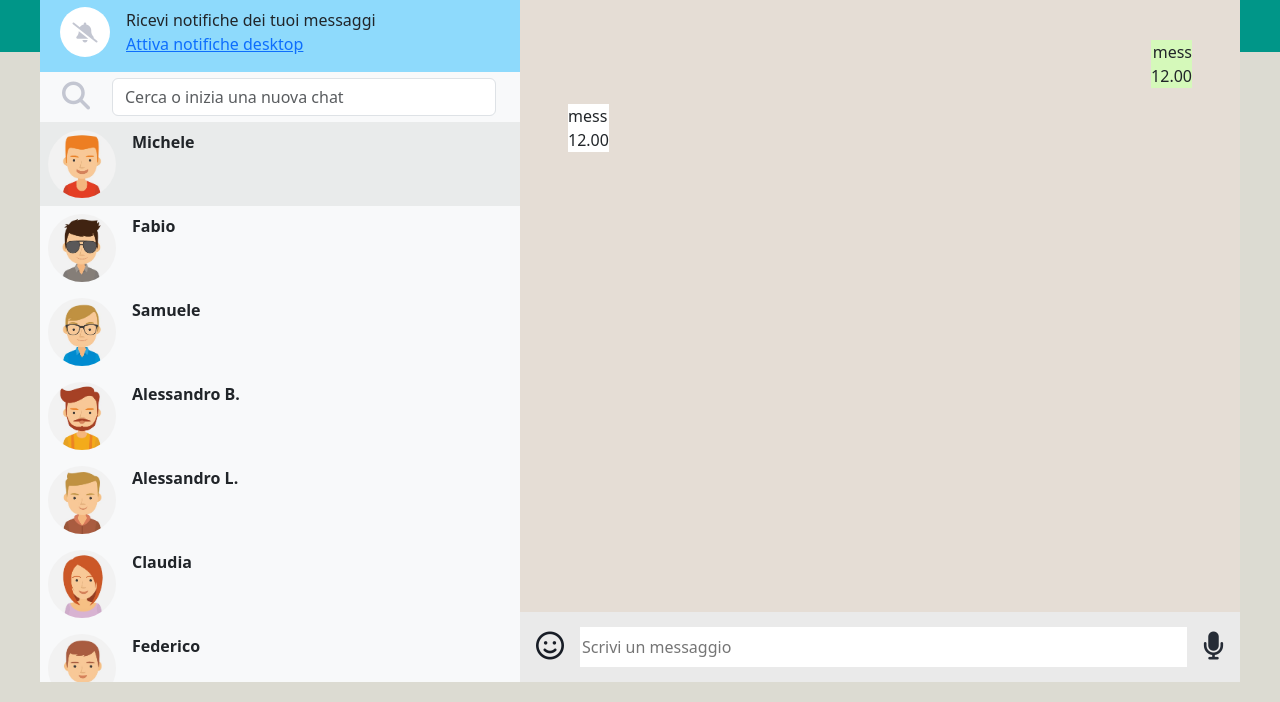
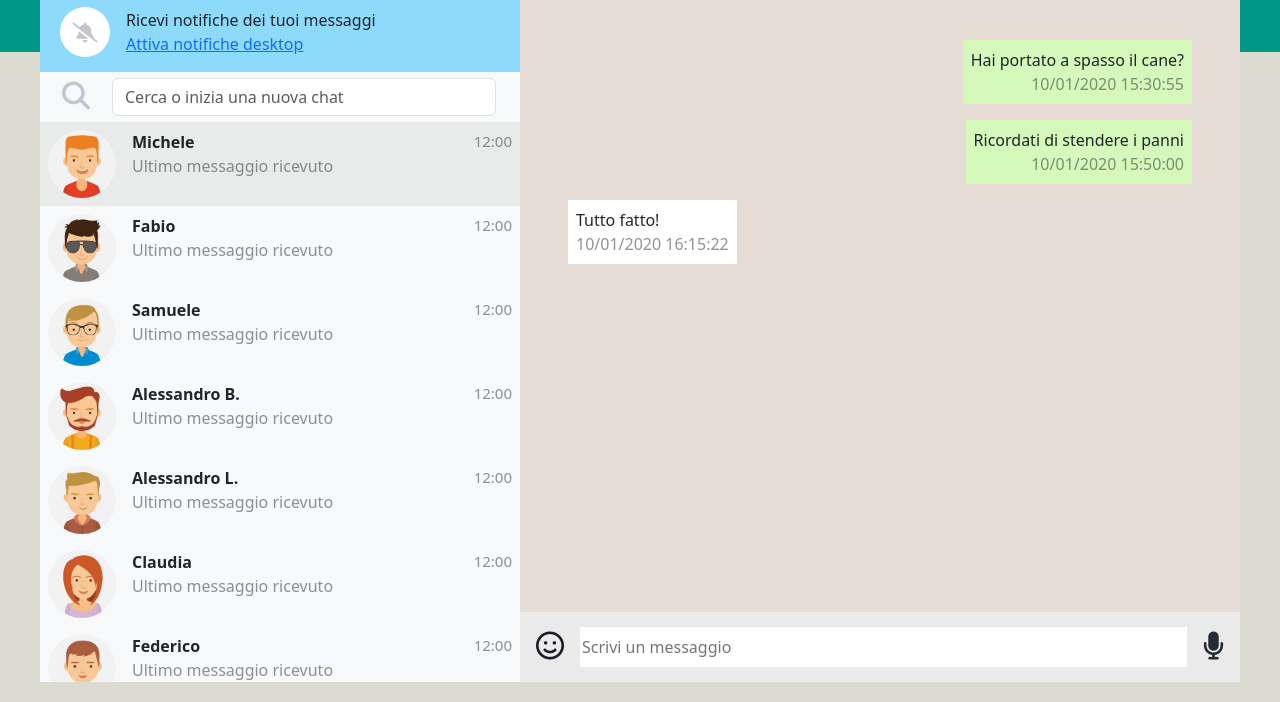
Before and after one commit to ClaudioScordari/vue-boolzapp, a plain HTML site: page index.html in a window 1280 px wide. Shown: the part 98-800 px from the top of the page. Drawn offline with nearby package versions, Linux system fonts and the light colour scheme.

Commit message:
Milestone 2 completata

```diff
--- a/css/style.css
+++ b/css/style.css
@@ -79,6 +79,10 @@ header.header-contacts {
     cursor: pointer;
 }
 
+nav.navbar {
+    height: 50px;
+}
+
 .contact-item {
     height: 15%;
     cursor: pointer;
@@ -88,8 +92,9 @@ header.header-contacts {
     background-color: #E9EBEB;
 }
 
-nav.navbar {
-    height: 50px;
+.last-access {
+    text-align: right;
+    font-size: 15px;
 }
 
 /***************************************/
@@ -111,14 +116,16 @@ header.header-chat {
     flex-direction: column;
 }
 
-.sent-mess {
+.sent {
     background-color: #D5F9BA;
     align-self: flex-end;
+    text-align: right;
 }
 
-.received-mess {
+.received {
     background-color: #FFFFFF;
     align-self: flex-start;
+    text-align: left;
 }
 
 .mess-bar {
--- a/index.html
+++ b/index.html
@@ -99,25 +99,28 @@
 
                             <div class="list-contacts h-100 overflow-y-auto bg-light">
 
-                                <div v-for="(elem, i) in contacts" :class="i == activeIndex ? 'item-active' : ''"
-                                    class="contact-item d-flex p-2">
+                                <div @click="setActive(i)" v-for="(elem, i) in contacts"
+                                    :class="i == activeIndex ? 'item-active' : ''" class="contact-item d-flex p-2">
+
                                     <div class="img-prof">
                                         <img :src="elem.avatar" :alt="elem.name">
                                     </div>
 
-                                    <div class="name-contact flex-grow-1 ps-3">
+                                    <div class="name-contact ps-3 flex-grow-1">
                                         <div class="name fw-bold">
                                             {{ elem.name }}
                                         </div>
 
-                                        <div class="last-message-received text-body-tertiary">
-
+                                        <div class=" last-message-received
+                                            text-body-tertiary">
+                                            Ultimo messaggio ricevuto
                                         </div>
                                     </div>
 
-                                    <div class="time">
+                                    <div class="last-access text-body-tertiary">
+                                        12:00
+                                    </div>
 
-                                    </div>
                                 </div>
 
                             </div>
@@ -128,7 +131,7 @@
 
                 <!-- --------------------------------------------------------------- -->
 
-                <div class="col-chat">
+                <div class=" col-chat">
                     <div class="my-container-chat h-100">
 
                         <header class="header-chat d-flex align-items-center p-2">
@@ -139,7 +142,7 @@
 
                             <div class="flex-grow-1 ps-2">
                                 <div class="fw-bold">
-                                    Fabio
+                                    ?
                                 </div>
 
                                 <div class="text-body-tertiary">
@@ -165,23 +168,14 @@
 
                         <div class="body-chat px-5 overflow-y-auto pt-5">
 
-                            <div class="sent-mess text-end mb-3">
+                            <div :class="setMessages(elem)" v-for="(elem, i) in contacts[activeIndex].messages"
+                                class="mb-3 p-2">
                                 <div>
-                                    mess
+                                    {{ elem.message }}
                                 </div>
 
-                                <div>
-                                    12.00
-                                </div>
-                            </div>
-
-                            <div class="received-mess text-start mb-3">
-                                <div>
-                                    mess
-                                </div>
-
-                                <div>
-                                    12.00
+                                <div class="date text-body-tertiary">
+                                    {{ elem.date }}
                                 </div>
                             </div>
 
--- a/js/script.js
+++ b/js/script.js
@@ -169,5 +169,17 @@ createApp({
             ]
 
         }
+    },
+    methods: {
+        setActive(index) {
+            this.activeIndex = index;
+        },
+        setMessages(element) {
+            if (element.status == 'sent') {
+                return 'sent'
+            } else {
+                return 'received'
+            }
+        }
     }
 }).mount('#app')
```
